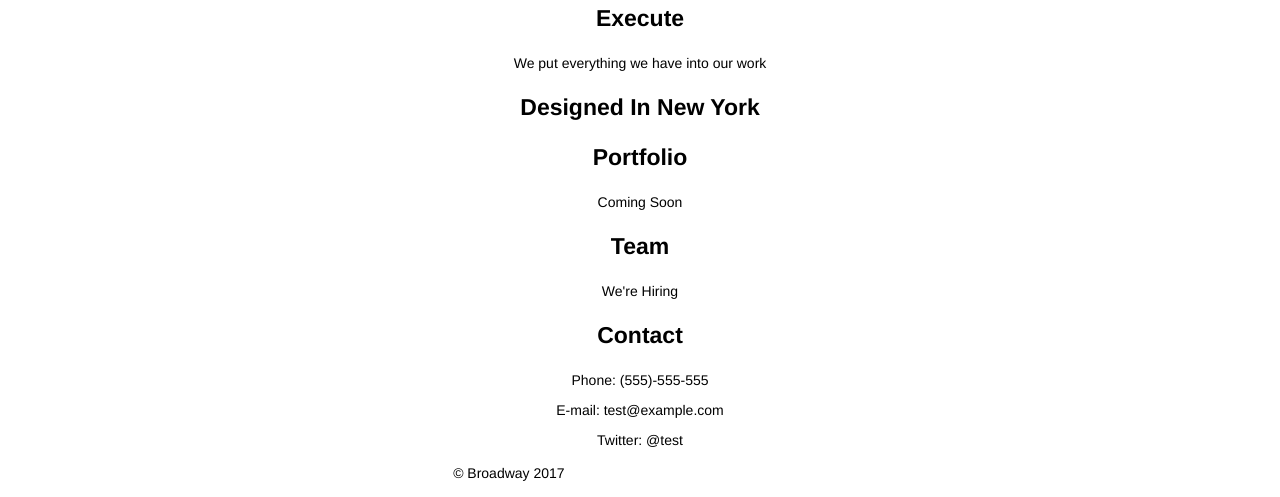
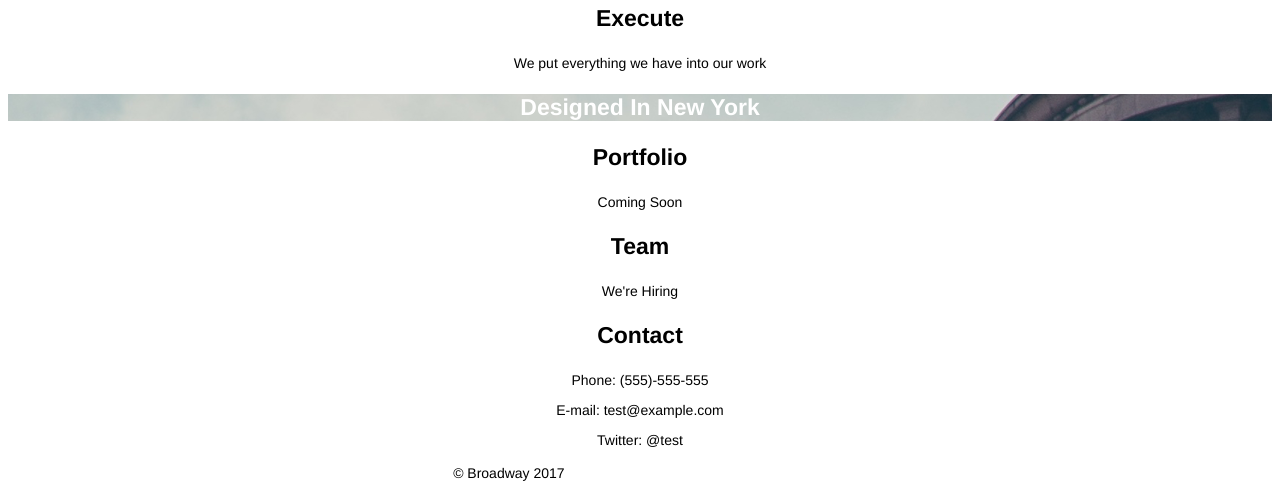
Before and after one commit to clementgeorges/broardway, a plain HTML site: page index.html in a window 1280 px wide. Shown: the part 814-1311 px from the top of the page. Drawn offline with Linux system fonts and the light colour scheme.

Commit message:
Added CSS to Body 2 and cleaned up DIV code

```diff
--- a/resources/css/style.css
+++ b/resources/css/style.css
@@ -31,3 +31,8 @@ h3 {
 p {
   font-size: 14px;
 }
+
+.design {
+  background-image: url("../../resources/images/the-flatiron-building.png");
+  color: white;
+}
```
Also changed, not shown: index.html (+1 -1 lines).
